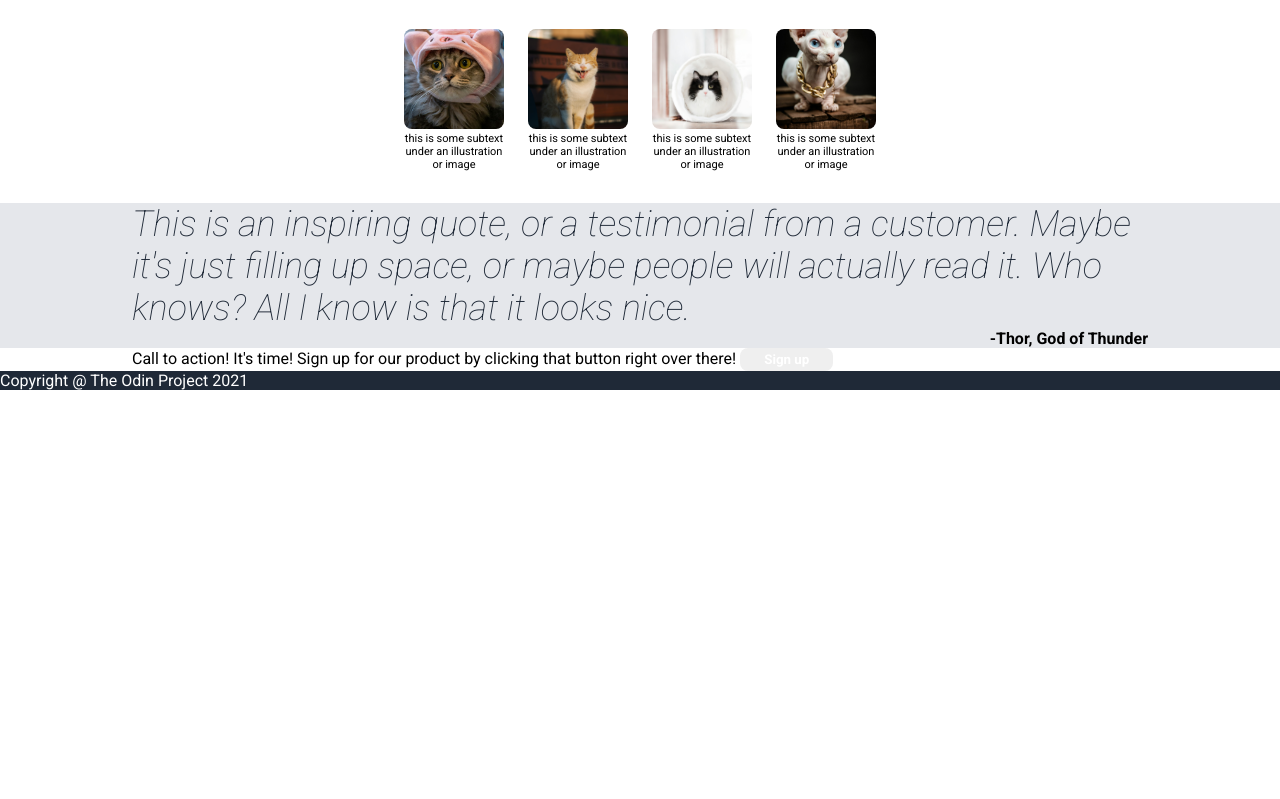
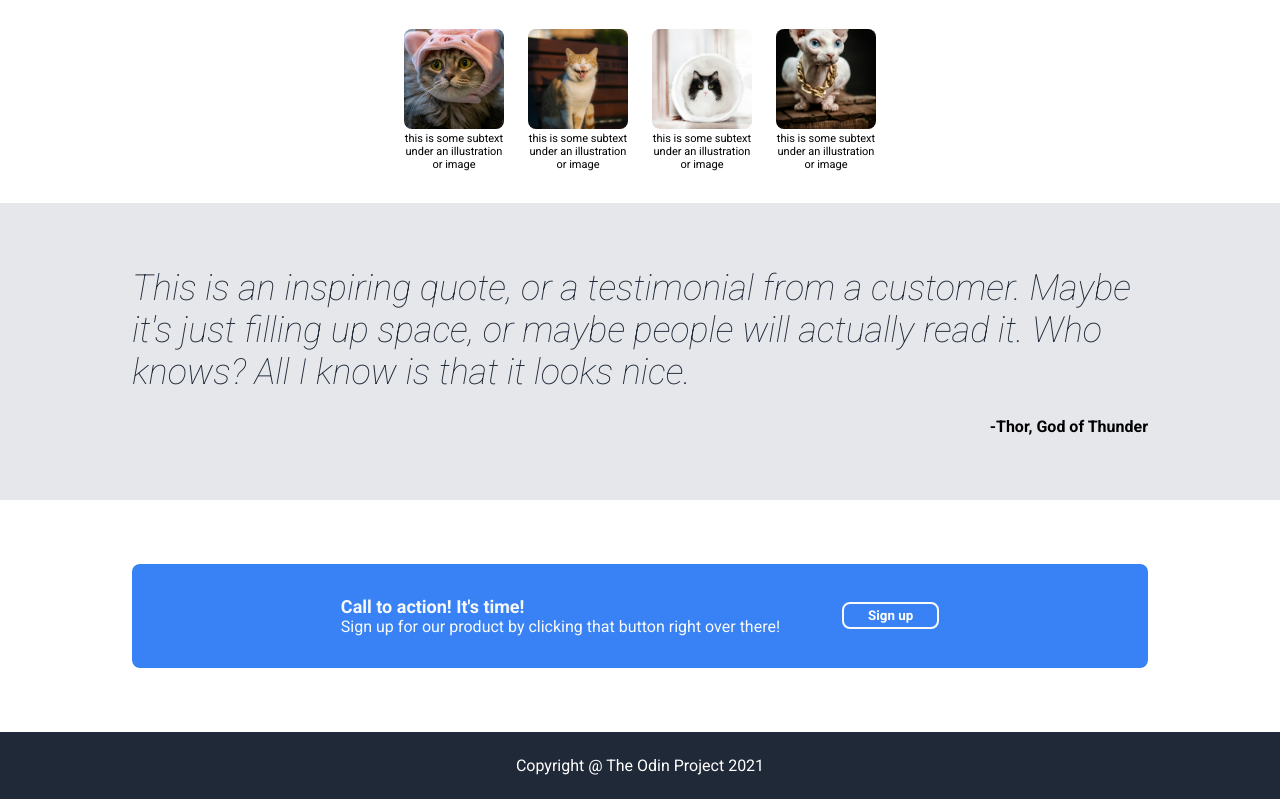
Before and after one commit to mawilliams098/landing-page, a plain HTML site: page index.html in a window 1280 px wide. Shown: the part 494-1293 px from the top of the page. Before the commit the page ends 884 px from the top, so only its background shows below. Drawn offline with Linux system fonts and the light colour scheme.

Commit message:
Style call to action and footer

```diff
--- a/index.html
+++ b/index.html
@@ -62,10 +62,16 @@
     </div>
 
     <div class="action">
-        <div>
-            Call to action! It's time!
-            Sign up for our product by clicking that button right over there!
-            <button class="b2">Sign up</button>
+        <div class="container">
+            <div class="text">
+                <div class="main">
+                    Call to action! It's time!
+                </div>
+                <div class="secondary">
+                    Sign up for our product by clicking that button right over there!
+                </div>
+            </div>
+            <button>Sign up</button>
         </div>
     </div>
 
--- a/styles.css
+++ b/styles.css
@@ -3,6 +3,7 @@ body {
     flex-direction: column;
     margin: 0;
     font-family: Roboto;
+    height: 100vh;
 }
 
 ul {
@@ -31,6 +32,7 @@ button {
 .hero, .carousel, .quote, .action {
     /* top bottom | left right */
     padding: 0 132px;
+    flex: 1;
 }
 
 .title {
@@ -91,7 +93,7 @@ button {
     max-width: 100px;
 }
 
-.container {
+.carousel .container {
     display: flex;
     justify-content: center;
     gap: 24px;
@@ -106,18 +108,58 @@ button {
     border-color: #3882F6;
 }
 
+.quote {
+    background-color: #E5E7EB;
+    padding: 64px 132px;
+}
+
 .quote .text {
     font-size: 36px;
     font-weight: lighter;
     font-style: italic;
     color: #1F2937;
+    margin-bottom: 24px;
 }
 
 .quote .author {
     text-align: end;
 }
 
-.quote {
-    background-color: #E5E7EB;
-    /* padding: 64px 0px; */
+.action .container {
+    color:#F9FAF8;
+    background-color: #3882F6;
+    border-radius: 8px;
+    padding: 32px;
+    /* margin: 64px, 132px; */
+    margin-top: 64px;
+    margin-bottom: 64px;
 }
+
+.action .container {
+    display: flex;
+    justify-content: center;
+    align-items: center;
+    gap: 62px;
+}
+
+.action .main {
+    font-size: 18px;
+    font-weight: bold;
+}
+
+.action .text{
+    display: flex;
+    flex-direction: column;
+}
+
+.action button {
+    background-color: transparent;
+    border: 2px solid #F9FAF8;
+}
+
+.footer {
+    display: flex;
+    justify-content: center;
+    align-items: center;
+    padding: 24px;
+}
```
